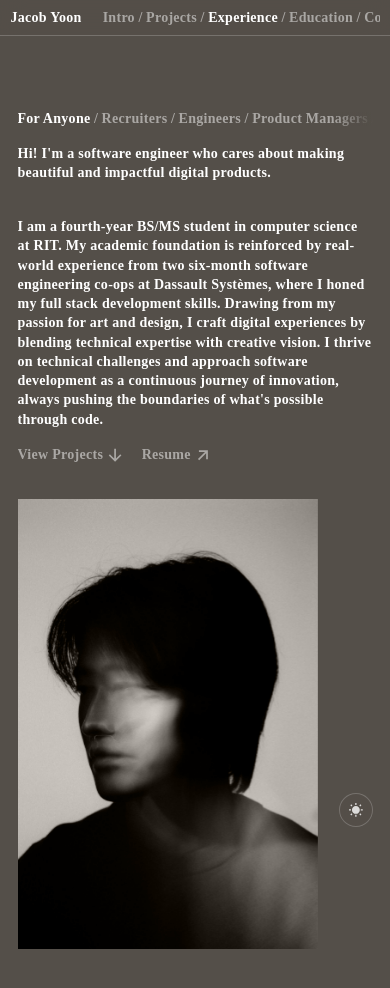
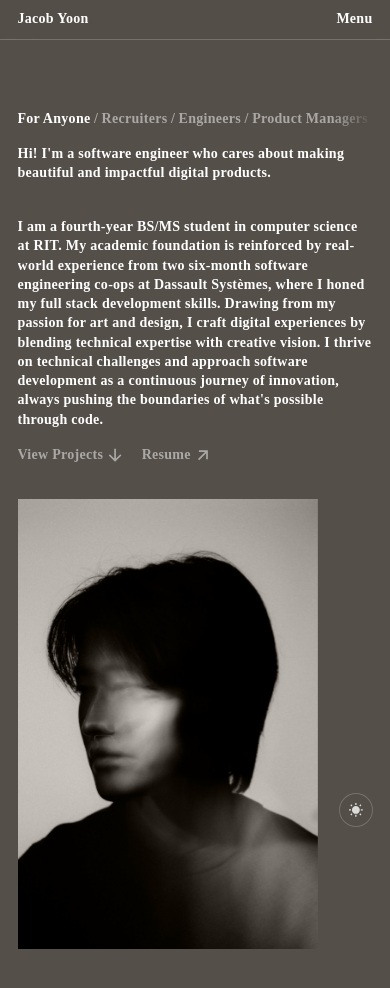
Before and after one commit to jyoon926/portfolio-2024, a React (Vite) app: page / in a window 390 px wide. Shown: the top 988 px of the page. Built offline with nearby package versions, Linux system fonts and the light colour scheme; a web font is replaced by a local one.

Commit message:
Mobile menu

```diff
--- a/src/components/Menu.tsx
+++ b/src/components/Menu.tsx
@@ -1,3 +1,4 @@
+import { useState } from 'react';
 import { Sections } from '../Data';
 
 interface Props {
@@ -6,14 +7,17 @@ interface Props {
 }
 
 export default function Menu({ currentSection, onTabClick }: Props) {
+  const [showMenu, setShowMenu] = useState<boolean>(false);
+
   const handleTabClick = (index: number) => {
     onTabClick(index);
   };
 
   return (
-    <div className="fixed w-full flex flex-row gap-6 p-3 items-start justify-between z-40 backdrop-blur-md bg-background/70 border-b text-nowrap">
+    <>
+      <div className="fixed w-full flex flex-row gap-6 py-3.5 px-5 items-center justify-between z-40 backdrop-blur-lg bg-background/70 border-b text-nowrap">
         <button onClick={() => handleTabClick(0)}>Jacob Yoon<span className='hidden sm:inline opacity-50'> — Software Engineer</span></button>
-      <div className="flex flex-row gap-1 items-start overflow-x-scroll overflow-y-hidden scrollbar-hidden">
+        <div className="hidden sm:flex flex-row gap-1 items-start overflow-x-scroll overflow-y-hidden scrollbar-hidden">
           {Sections.map((section, index) => (
             <div key={index}>
               <button
@@ -28,6 +32,18 @@ export default function Menu({ currentSection, onTabClick }: Props) {
             </div>
           ))}
         </div>
+        <button className="inline sm:hidden" onClick={() => setShowMenu(prev => !prev)}>{showMenu ? 'Close' : 'Menu'}</button>
       </div>
+      <div className={`fixed inset-0 z-20 bg-background/70 backdrop-blur-lg flex flex-col justify-start items-start text-2xl gap-1 px-5 py-20 duration-300 ${showMenu ? 'opacity-100' : 'opacity-0 pointer-events-none'}`}>
+        {Sections.map((section, index) => (
+          <button className={index !== currentSection ? 'opacity-50' : ''} onClick={() => {
+            handleTabClick(index);
+            setShowMenu(false);
+          }}>
+            {section.title}
+          </button>
+        ))}
+      </div>
+    </>
   );
 }
```
Lines whose indentation alone changed are shown as unchanged.
